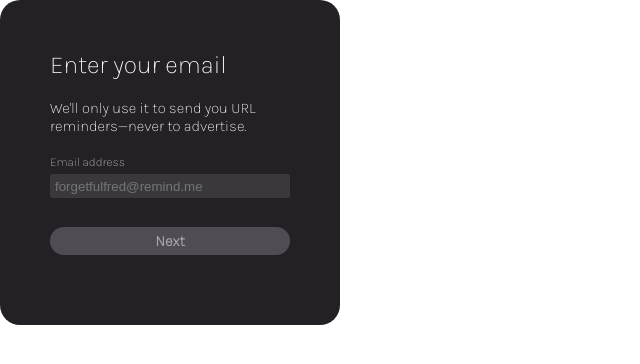
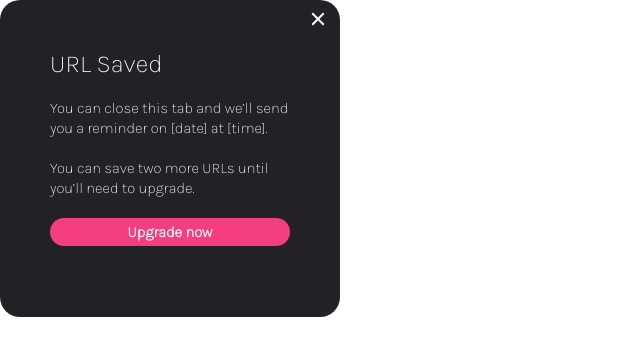
Before and after one commit to Matt-Hulme/Remind.Me, a React (Vite) app: page / in a window 1280 px wide. Shown: the top 364 px of the page, without its empty margins (0-640 px from the left). Built offline with nearby package versions, Linux system fonts and the light colour scheme.

Commit message:
ConfirmationPage Done

```diff
--- a/src/App.css
+++ b/src/App.css
@@ -14,14 +14,14 @@
   background-color: #242126;
   border-radius: 20px;
   padding: 50px;
+  font-family: Karla;
+  font-style: normal;
+  color: #FFFF;
 }
 
 .EmailCapturePageContainer {
   height: 100%;
   width: 100%;
-  font-family: Karla;
-  font-style: normal;
-  color: #FFFF;
   display: flex;
   flex-direction: column;
   justify-content: flex-start;
@@ -41,6 +41,9 @@
   height: 600px;
   align-items: center;
   justify-items: center;
+  font-family: Karla;
+  font-style: normal;
+  color: #FFFF;
 }
 
 .MainPageContainer{
@@ -57,9 +60,34 @@
   display: flex;
   flex-direction: column;
   justify-content: center;
+}
+
+
+.ConfirmationPage{
+  height: 317px;
+  width: 340px;
+  background-color: #242126;
+  display: flex;
+  justify-content: flex-start;
+  align-items: flex-start;
+  border-radius: 20px;
   font-family: Karla;
   font-style: normal;
   color: #FFFF;
+}
+
+.ConfirmationPageContainer{
+  display: flex;
+  justify-content: center;
+  align-items: center;
+  height: 100%;
+  width: 100%;
+  padding: 50px;
+}
+
+.ConfirmationPageMainContainer{
+  height: fit-content;
+  width: 100%;
 }
 
 
@@ -89,6 +117,18 @@
 .CloseButton::after {
   transform: rotate(-45deg);
 }
+
+.CloseButton2{
+  width: fit-content;
+  height: fit-content;
+  display: flex;
+  justify-content: center;
+  align-items: center;
+  position: relative;
+  top: -20px;
+  right: -258px;
+}
+
 
 .AppContainerMain {
   width: 240px;
@@ -120,6 +160,17 @@
 
 #EmailCapturePageH2{
   margin-bottom: 5px;
+}
+
+.Mainp {
+  align-self: stretch;
+  color: #FFF;
+  font-family: Karla;
+  font-size: 15px;
+  font-style: normal;
+  font-weight: 400;
+  line-height: 20px;
+  margin-bottom: 20px;
 }
 
 .UrlFieldForm{
@@ -333,7 +384,6 @@
   font-style: normal;
   font-weight: 700;
   line-height: normal;
-  opacity: 0.6;
   border: none;
 }
 
@@ -344,7 +394,6 @@
   font-style: normal;
   font-weight: 700;
   line-height: normal;
-  /* opacity: 0.6; */
 }
 
 .NextButtonContainer{
@@ -372,7 +421,6 @@
   font-style: normal;
   font-weight: 700;
   line-height: normal;
-  opacity: 0.6;
   border: none;
 }
 
@@ -385,3 +433,44 @@
   line-height: normal;
   /* opacity: 0.6; */
 }
+
+
+.UpgradeButtonContainer{
+  display:flex;
+  flex-direction: column;
+  align-items: center;
+  justify-content: flex-start;
+  height: 70px;
+  margin-bottom: 0px;
+  padding-bottom: 0px;
+}
+
+.UpgradeButton{
+  width: 240px;
+  height: 28px;
+  border-radius: 14px;
+  background: #F43E80;
+  display: flex;
+  padding: 5px 20px;
+  justify-content: center;
+  align-items: center;
+  gap: 10px;
+  align-self: stretch;
+  color: #FFF;
+  font-family: Karla;
+  font-size: 15px;
+  font-style: normal;
+  font-weight: 700;
+  line-height: normal;
+  border: none;
+}
+
+.UpgradeButton div{
+  color: #FFF;
+  font-family: Karla;
+  font-size: 15px;
+  font-style: normal;
+  font-weight: 700;
+  line-height: normal;
+  /* opacity: 0.6; */
+}
--- a/src/App.jsx
+++ b/src/App.jsx
@@ -1,7 +1,7 @@
 import './App.css'
 import EmailCapturePage from './components/Pages/EmailCapturePage'
 import MainPage from './components/Pages/MainPage.jsx'
-import ConfirmationPage from './components/Pages/EmailCapturePage'
+import ConfirmationPage from './components/Pages/ConfirmationPage'
 
 
 export default function App() {
--- /dev/null
+++ b/src/components/Buttons/CloseButton2.jsx
@@ -0,0 +1,10 @@
+import CloseButtonIcon from '../../assets/CloseButtonIcon.svg'
+
+export default function CloseButton() {
+  return (
+    <div className="CloseButton2">
+      <img src={CloseButtonIcon} alt="X">
+      </img>
+    </div>
+  )
+}
--- /dev/null
+++ b/src/components/Buttons/UpgradeButton.jsx
@@ -0,0 +1,9 @@
+export default function UpgradeButton (){
+  return (
+    <div className="UpgradeButtonContainer">
+      <button className="UpgradeButton">
+          Upgrade now
+      </button>
+    </div>
+  )
+}
--- a/src/components/Pages/ConfirmationPage.jsx
+++ b/src/components/Pages/ConfirmationPage.jsx
@@ -1,8 +1,18 @@
+import CloseButton from '../Buttons/CloseButton2'
+import UpgradeButton from '../Buttons/UpgradeButton'
+
 export default function ConfirmationPage (){
   return (
-   <div className="ConfirmationPage">
-    <div className="ConfirmationPageContainer">
-    </div>
+    <div className="ConfirmationPage">
+        <div className="ConfirmationPageContainer">
+          <div className="ConfirmationPageMainContainer">
+            <CloseButton />
+            <h1 className='Mainh1'>URL Saved</h1>
+            <p className='Mainp'>You can close this tab and we’ll send you a reminder on [date] at [time].</p>
+            <p className='Mainp'>You can save two more URLs until you’ll need to upgrade.</p>
+            <UpgradeButton />
+          </div>
+        </div>
    </div>
   )
 }
```
Also changed, not shown: Notes.txt, src/assets/CloseButtonIcon.svg (added).
